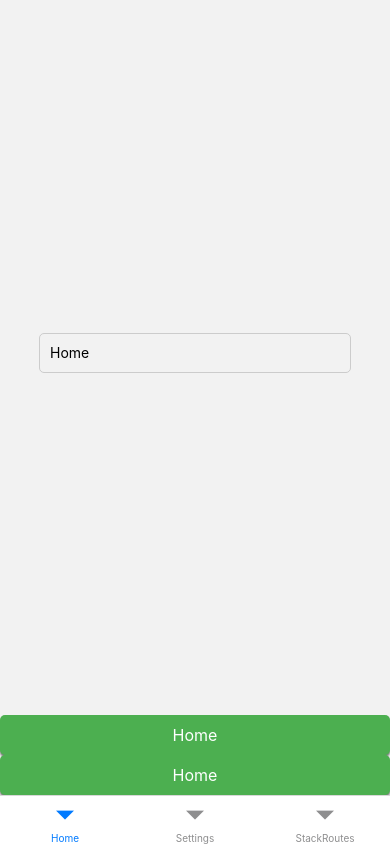
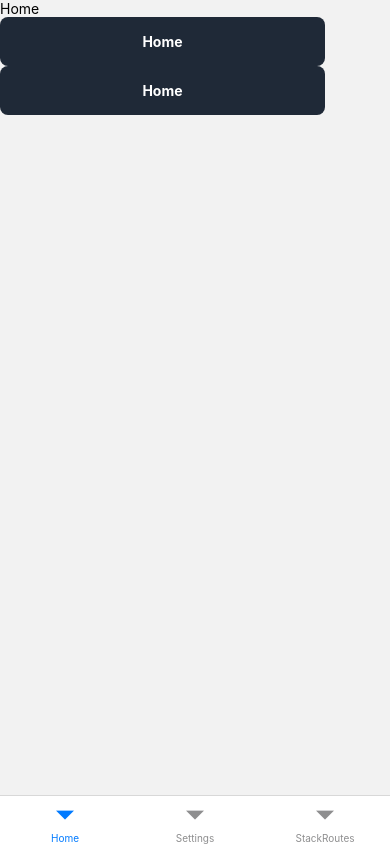
Before and after one commit to eliezerbuczak/react-auth, a React Native app: screen /Other in a window 390 px wide. Built offline with nearby package versions, Linux system fonts and the light colour scheme.

Commit message:
style components

```diff
--- a/src/components/buttons/buttonDefault.js
+++ b/src/components/buttons/buttonDefault.js
@@ -1,29 +1,10 @@
 import React from 'react';
-import { TouchableOpacity, Text, StyleSheet } from 'react-native';
+import { TouchableOpacity, Text , View} from 'react-native';
 
 export default function ButtonDefault({ text, onPress }) {
     return (
-        <TouchableOpacity style={styles.button} onPress={onPress}>
-            <Text style={styles.buttonText}>{text}</Text>
+        <TouchableOpacity className="bg-gray-800 p-4 w-10/12 rounded-lg" onPress={onPress}>
+            <Text className="text-white font-bold text-center">{text}</Text>
         </TouchableOpacity>
     );
 }
-
-const styles = StyleSheet.create({
-    button: {
-        backgroundColor: '#4CAF50', // Cor de fundo verde
-        borderRadius: 5,
-        padding: 10,
-        alignItems: 'center',
-        justifyContent: 'center',
-        shadowColor: '#000',
-        shadowOffset: { width: 0, height: 2 },
-        shadowOpacity: 0.5,
-        shadowRadius: 2,
-        elevation: 3, // Elevação para adicionar sombra no Android
-    },
-    buttonText: {
-        color: 'white',
-        fontSize: 16,
-    },
-});
--- a/src/components/inputs/inputText.js
+++ b/src/components/inputs/inputText.js
@@ -3,44 +3,10 @@ import { View, Text, TextInput, StyleSheet, TouchableOpacity } from 'react-nativ
 
 export default function LoginForm({text}) {
     return (
-        <View style={styles.container}>
+        <>
             <TextInput
-                style={styles.input}
-                placeholder={text}
+            placeholder={text}
             />
-        </View>
+        </>
     );
 }
-
-const styles = StyleSheet.create({
-    container: {
-        flex: 1,
-        justifyContent: 'center',
-        alignItems: 'center',
-    },
-    input: {
-        width: '80%',
-        height: 40,
-        borderWidth: 1,
-        borderColor: '#ccc',
-        borderRadius: 5,
-        marginBottom: 10,
-        paddingHorizontal: 10,
-    },
-    button: {
-        backgroundColor: '#4CAF50', // Cor de fundo verde
-        borderRadius: 5,
-        padding: 10,
-        alignItems: 'center',
-        justifyContent: 'center',
-        shadowColor: '#000',
-        shadowOffset: { width: 0, height: 2 },
-        shadowOpacity: 0.5,
-        shadowRadius: 2,
-        elevation: 3, // Elevação para adicionar sombra no Android
-    },
-    buttonText: {
-        color: 'white',
-        fontSize: 16,
-    },
-});
--- a/src/screens/Login/index.js
+++ b/src/screens/Login/index.js
@@ -4,27 +4,13 @@ import { View, Text, StyleSheet } from 'react-native';
 import ButtonDefault from '../../components/buttons/buttonDefault';
 import InputText from '../../components/inputs/inputText';
 
-export default function Home() {
+export default function Home({ navigation }) {
     const handleLogin = () => {
-            console.log('Botão de login pressionado');
+            navigation.navigate('Other')
     };
-    return (<>
-           <InputText text="Digite seu usuário" />
-           <InputText text="Digite sua senha" />
-           <ButtonDefault text="Login" onPress={handleLogin}/>
-           <ButtonDefault text="Criar Conta" onPress={handleLogin}/></>
+    return (<View className="flex flex-col justify-center bg-gray-200 h-full w-full items-center space-y-4">
+            <ButtonDefault text="Login" onPress={handleLogin}/>
+            <ButtonDefault text="Criar Conta" onPress={handleLogin}/>
+           </View>
     );
 }
-
-const styles = StyleSheet.create({
-    container: {
-        backgroundColor: '#fffr',
-        flex: 1,
-    },
-    contentContainer: {
-        paddingLeft: 56,
-        paddingRight: 56,
-        paddingTop: 150,
-        gap: 32,
-    }
-});
```
